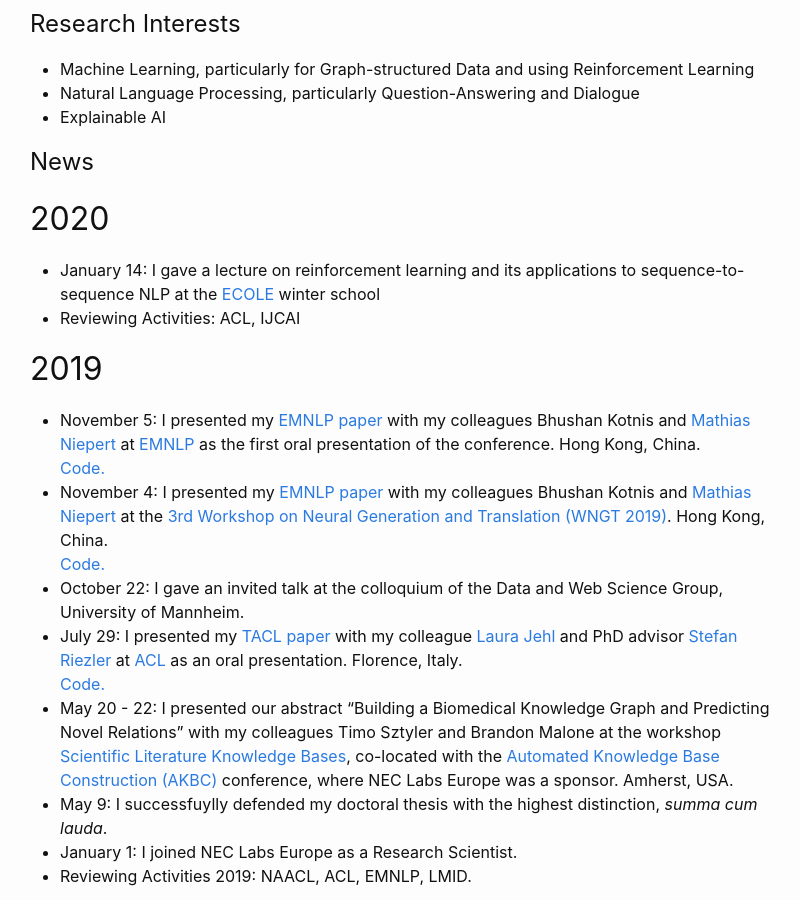
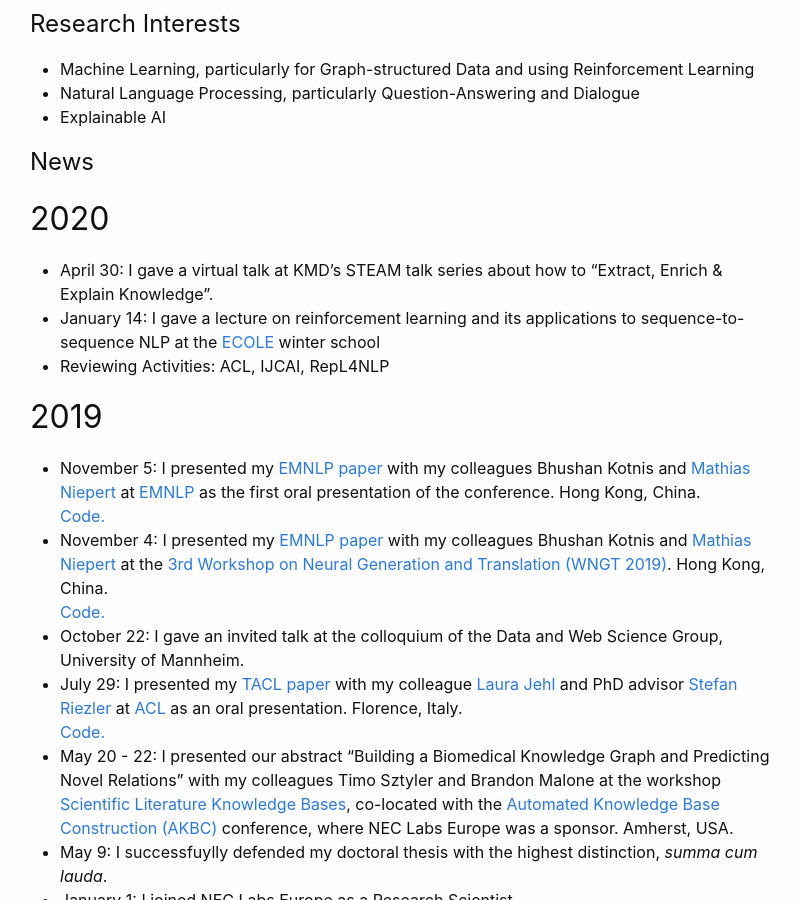
Before and after one commit to carolinlawrence/carolinlawrence.github.io, a Jekyll site: the page built from index.markdown, in a window 1280 px wide and 900 px high, scrolled down 554 px. Shown: the whole window, without its empty margins (240-1040 px from the left). Built offline with Jekyll 4.4.1, drawn with Linux system fonts in a browser that asks for light colours.

Commit message:
Update index.markdown

```diff
--- a/index.markdown
+++ b/index.markdown
@@ -33,8 +33,9 @@ From 2014-2018 I was graduate research assistant and PhD student at the Statisti
 
 # News
 ## 2020
+* April 30: I gave a virtual talk at KMD's STEAM talk series about how to "Extract, Enrich & Explain Knowledge".
 * January 14: I gave a lecture on reinforcement learning and its applications to sequence-to-sequence NLP at the <a href="https://ecole-itn.eu/">ECOLE</a> winter school
-* Reviewing Activities: ACL, IJCAI
+* Reviewing Activities: ACL, IJCAI, RepL4NLP
 
 ## 2019
 * November 5: I presented my <a href='https://www.aclweb.org/anthology/D19-1001.pdf'>EMNLP paper</a> with my colleagues Bhushan Kotnis and <a href='http://www.matlog.net/'>Mathias Niepert</a> at <a href='https://sites.google.com/view/wngt19/home'>EMNLP</a> as the first oral presentation of the conference. Hong Kong, China.<br/> <a href='https://github.com/carolinlawrence/BiSon'>Code.</a>
```
